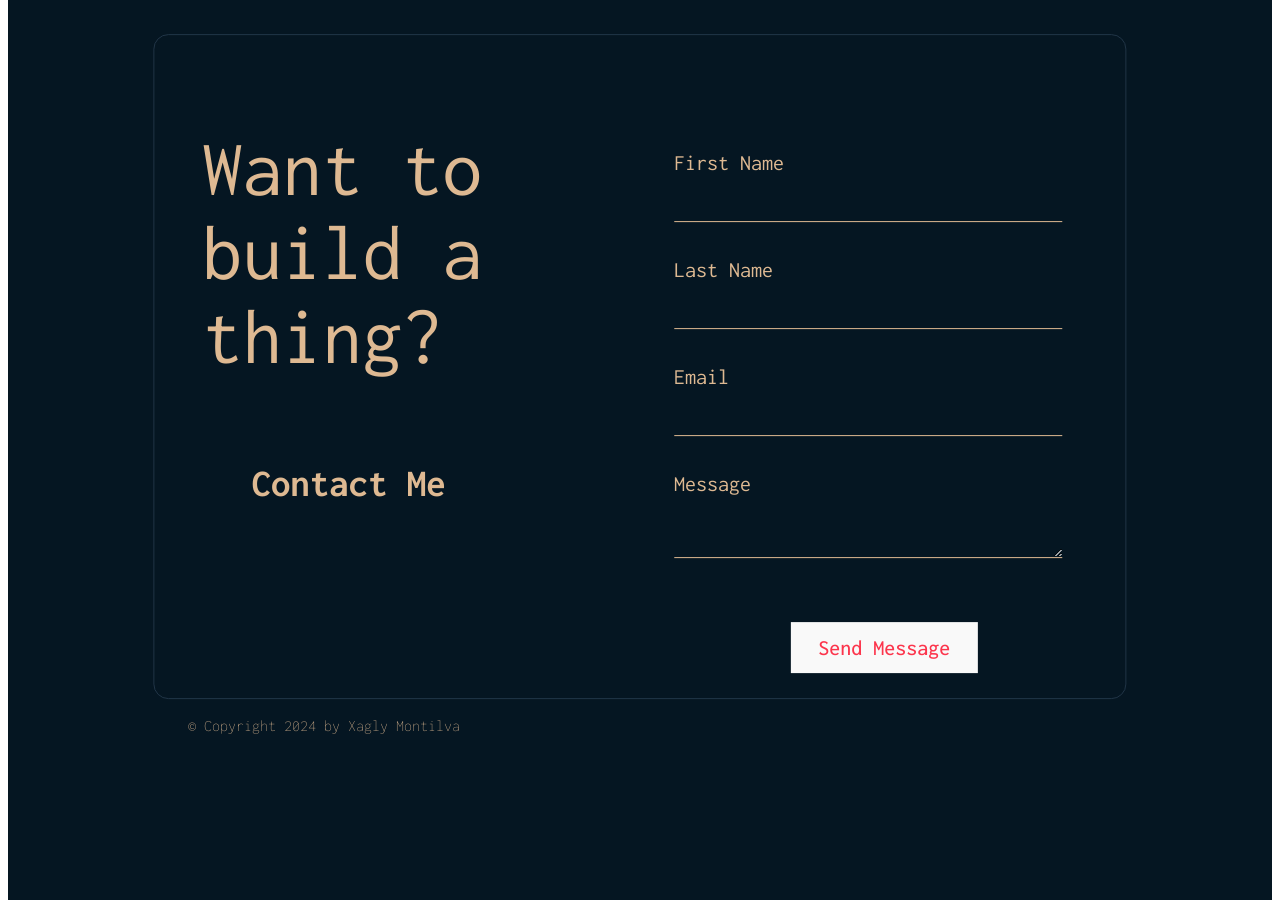
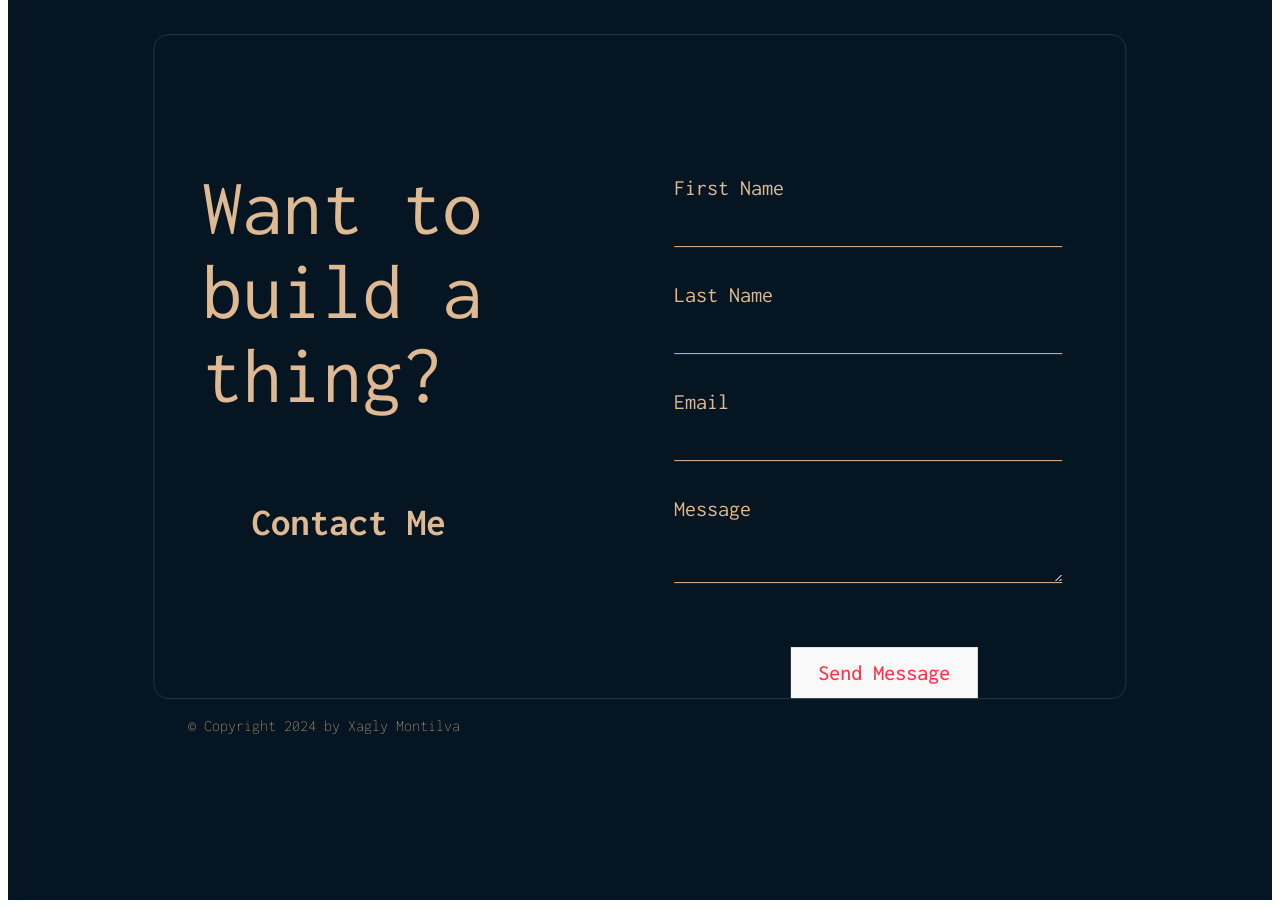
Before and after one commit to XML3/My_Web, a React (Vite) app in the folder My_Web/: page / in a window 1280 px wide. Shown: the part 4000-4908 px from the top of the page. Built offline with nearby package versions, Linux system fonts and the light colour scheme; no server answers.

Commit message:
added margins and removed top % inside Form

```diff
--- a/My_Web/src/components/Contact.module.css
+++ b/My_Web/src/components/Contact.module.css
@@ -215,6 +215,7 @@
     font-size: 50px;
     color: var(--main-fontcolor);
     margin-left: 3rem;
+    margin-top: 2rem;
   }
 
   .ContactMe {
@@ -223,6 +224,7 @@
     font-family: var(--main-fontfamily);
     color: var(--main-fontcolor);
     font-size: 25px;
+    margin-top: 2rem;
   }
 
   .Form {
@@ -234,7 +236,7 @@
     color: var(--main-fontcolor);
     width: 80%;
     position: relative;
-    top: 40%;
+    top: 50%;
     left: 55%;
     transform: translate(-60%, -50%);
   }
```
